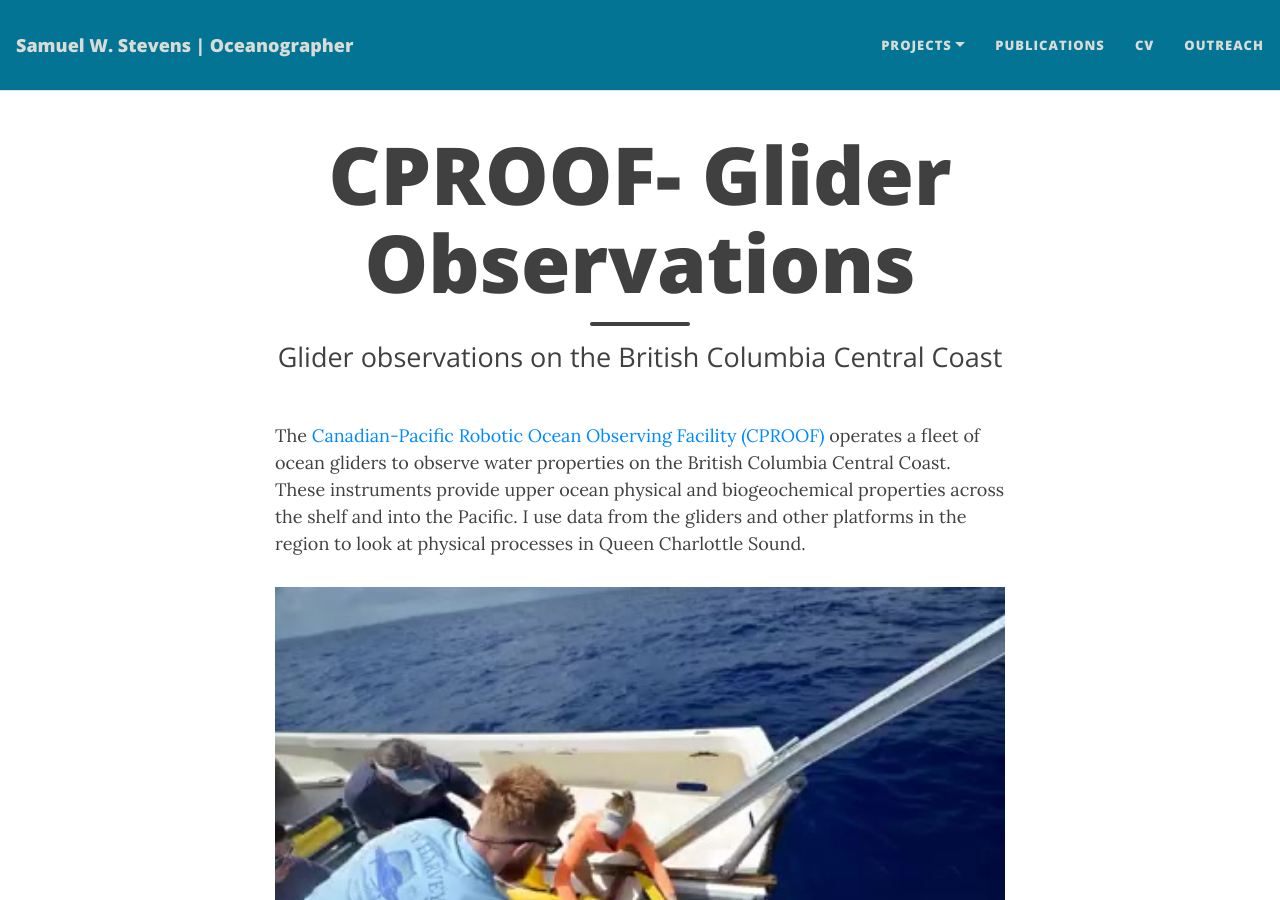
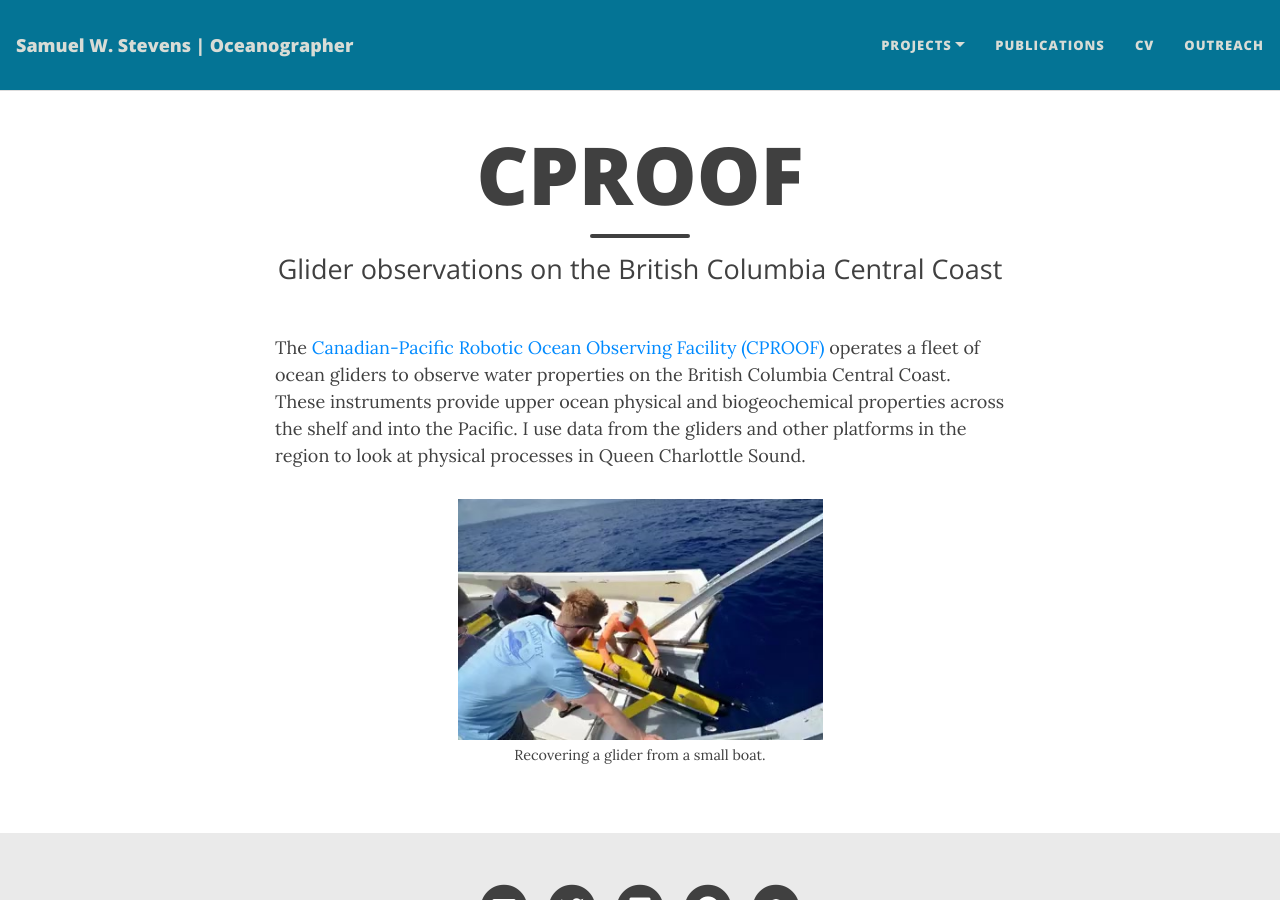
Before and after one commit to sws-ocean/sws-ocean.github.io, a Jekyll site: the page built from docs/CPROOF.md, in a window 1280 px wide and 900 px high. Built offline with Jekyll 4.4.1, drawn with Linux system fonts in a browser that asks for light colours; nearby versions of some CDN libraries; some of the changed text lies outside the part shown.

Commit message:
Formatting

```diff
--- a/docs/CPROOF.md
+++ b/docs/CPROOF.md
@@ -1,6 +1,6 @@
 ---
 layout: page
-title: CPROOF- Glider Observations
+title: CPROOF
 subtitle: Glider observations on the British Columbia Central Coast
 permalink: CPROOF
 description:
@@ -29,17 +29,6 @@
 
 
 <figure>
-  <img src="/assets/img/sam_glider2.jpg" alt="Glider recovery"  style="width:100%">
+  <img src="/assets/img/sam_glider2.jpg" alt="Glider recovery"  style="width:50%">
   <figcaption><small>Recovering a glider from a small boat.</small></figcaption>
 </figure>
-
-
-<div id="mapfront" style="width: 100%; height: 400px;"></div>
-
-<a href="https://cproof.uvic.ca/deployments/">
-  <script src="https://cproof.uvic.ca/js/map.js"></script>
-</a>
-
-<h4> Active glider deployments</h4>
-<div id="image-container"></div>
-<script src="jhttps://cproof.uvic.ca/js/image_active_deploy.js"></script>
--- a/docs/_config.yml
+++ b/docs/_config.yml
@@ -23,7 +23,7 @@
   Projects:
     - Swish Floats: "swish"
     - Salish Sea: "salish"
-    - Tracer Experiments: "trex"
+    - Tracer: "trex"
     - Mode Water: "stmw"
     - Gliders: "CPROOF"
 
```
